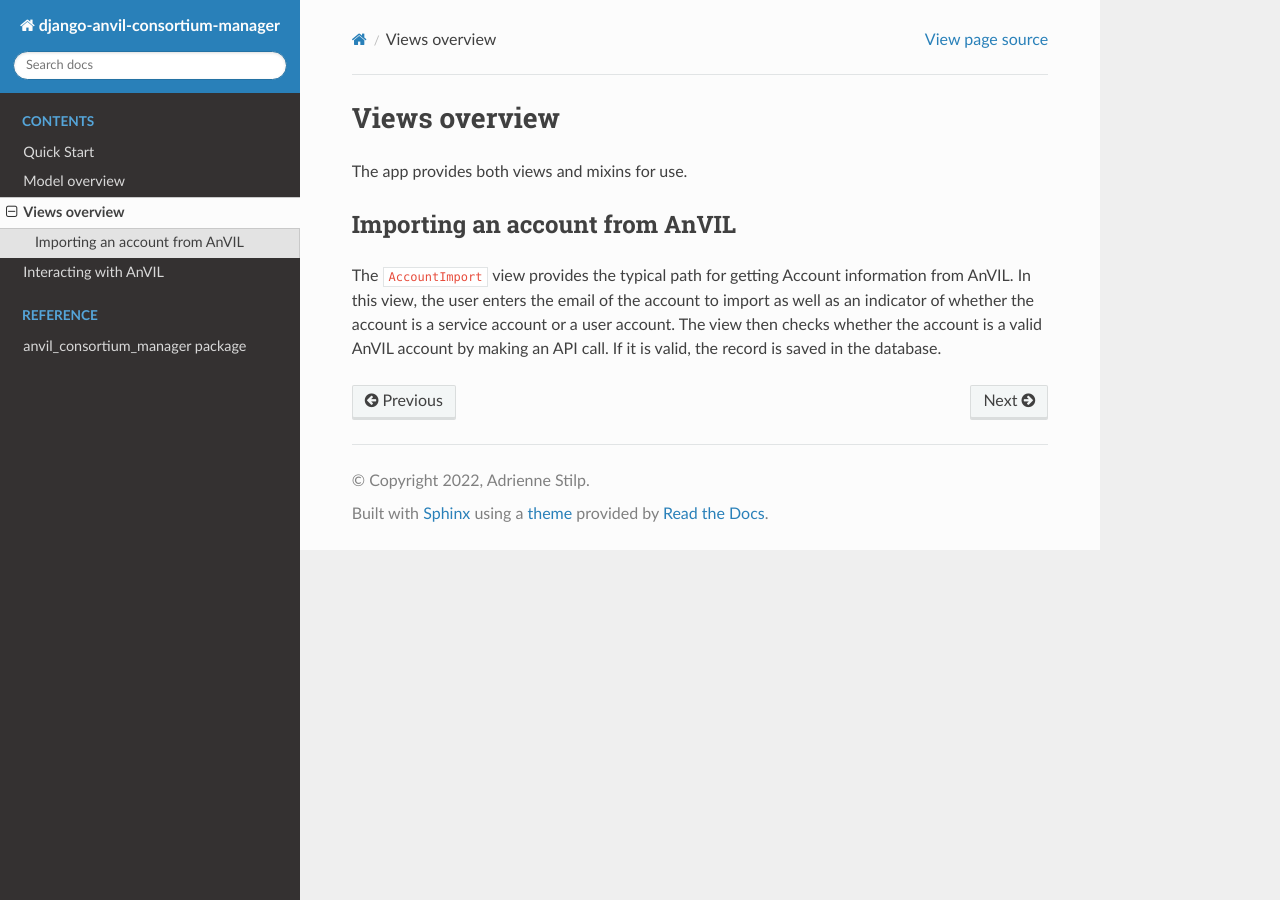
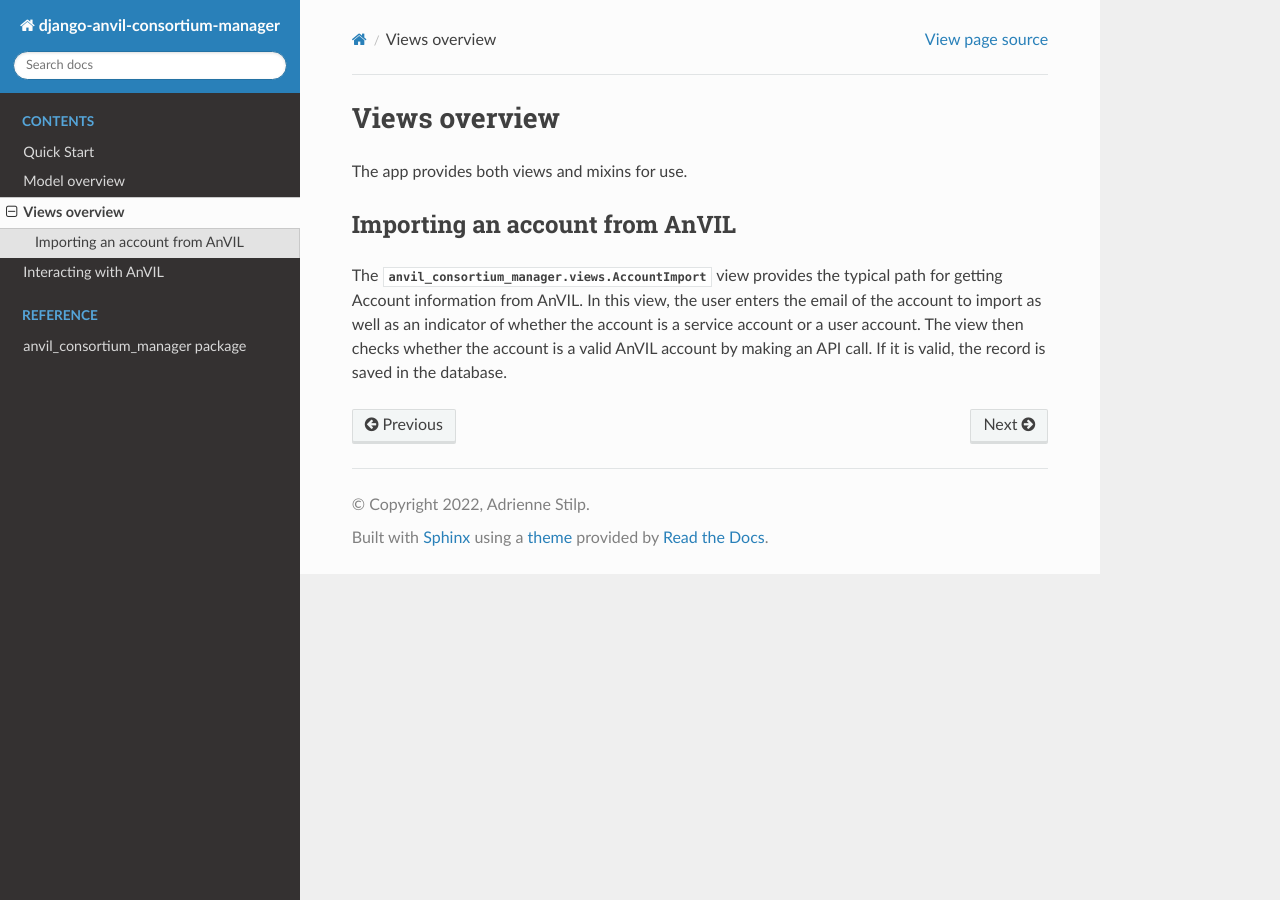
Before and after one commit to UW-GAC/django-anvil-consortium-manager, a Sphinx documentation site: the page built from docs/views.rst, in a window 1280 px wide. Built offline with Sphinx 7.4.7 and the Read the Docs theme 2.0.0, drawn with Linux system fonts in a browser that asks for light colours.

Commit message:
Add link to view API documentation in views overview

```diff
--- a/docs/views.rst
+++ b/docs/views.rst
@@ -6,7 +6,7 @@
 Importing an account from AnVIL
 ----------------------------------------------------------------------
 
-The ``AccountImport`` view provides the typical path for getting Account information from AnVIL.
+The :class:`anvil_consortium_manager.views.AccountImport` view provides the typical path for getting Account information from AnVIL.
 In this view, the user enters the email of the account to import as well as an indicator of whether the account is a service account or a user account.
 The view then checks whether the account is a valid AnVIL account by making an API call.
 If it is valid, the record is saved in the database.
```
